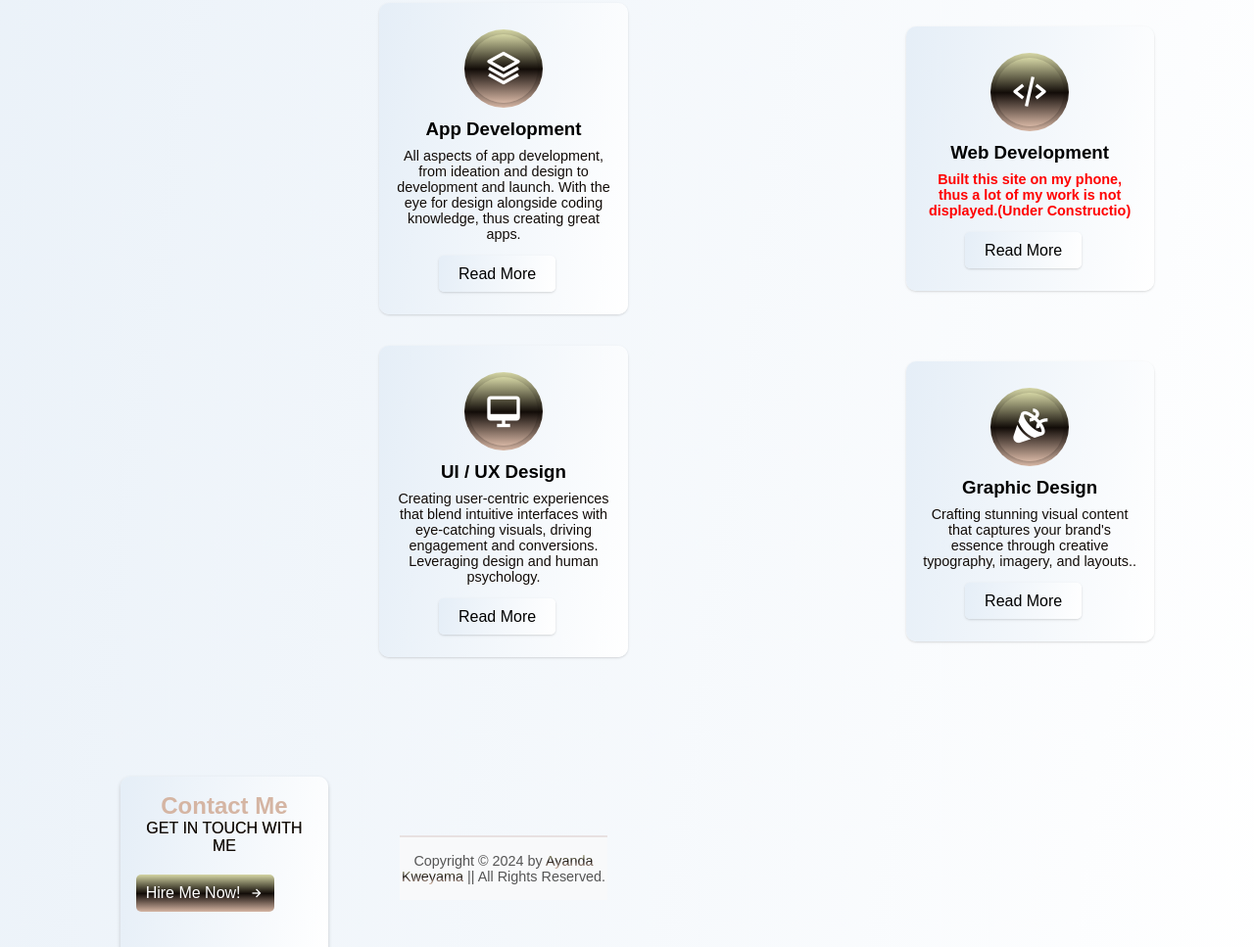
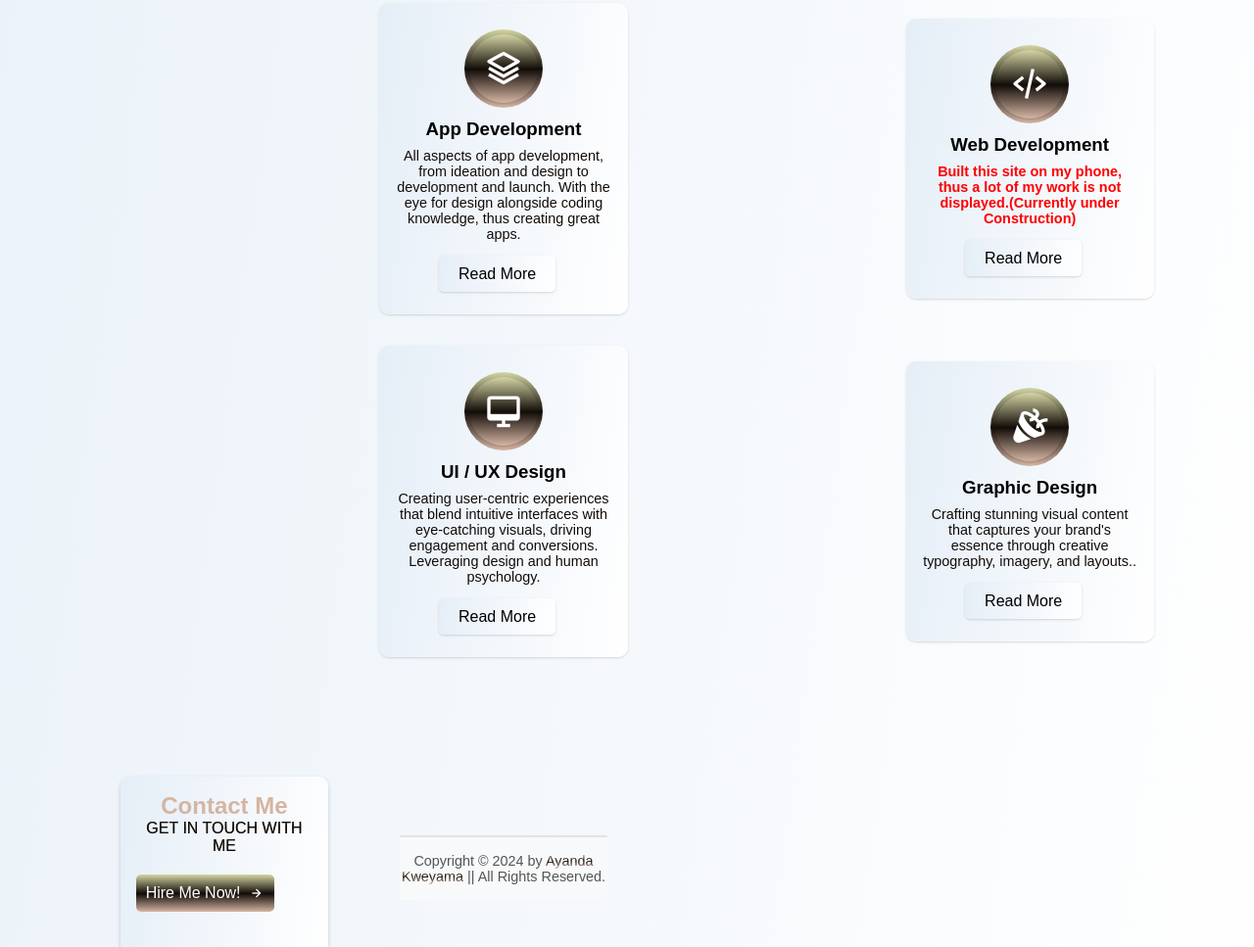
Before and after one commit to Ayandakweyama/Portfolio-Site, a plain HTML site: page index.html in a window 1280 px wide. Shown: the part 3036-4003 px from the top of the page at 98% size. Drawn offline with nearby package versions, Linux system fonts and the light colour scheme.

Commit message:
Update index.html

```diff
--- a/index.html
+++ b/index.html
@@ -353,7 +353,7 @@
             <span></span>
         </div>
         <h3>Web Development</h3>
-        <p style="font-weight: bold; color: red;">Built this site on my phone, thus a lot of my work is not displayed.(Under Constructio)</p>
+        <p style="font-weight: bold; color: red;">Built this site on my phone, thus a lot of my work is not displayed.(Currently under Construction)</p>
 
         <a href="web-dev.html" class="readMore">Read More</a>
     </div>
```
